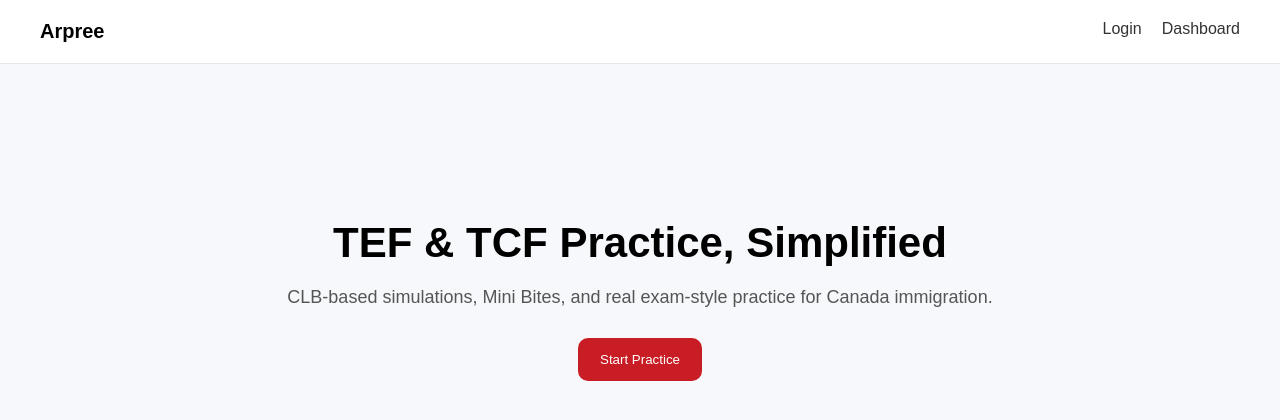
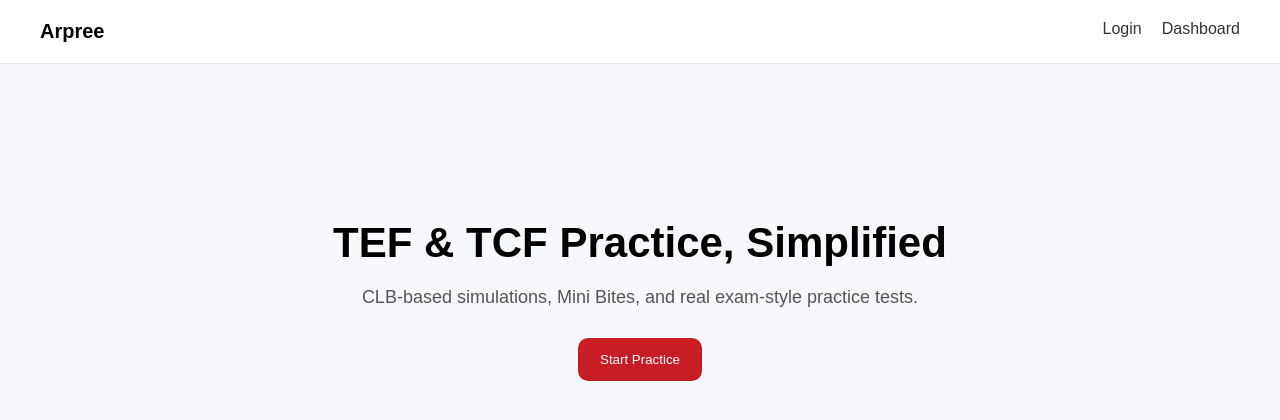
Before and after one commit to aaloopraantha/arpree, a Next.js app: page / in a window 1280 px wide. Shown: the top 420 px of the page. Built offline with nearby package versions, Linux system fonts and the light colour scheme.

Commit message:
Update page.js

```diff
--- a/app/page.js
+++ b/app/page.js
@@ -17,7 +17,7 @@ export default function Home() {
         </h1>
 
         <p style={styles.subtitle}>
-          CLB-based simulations, Mini Bites, and real exam-style practice for Canada immigration.
+          CLB-based simulations, Mini Bites, and real exam-style practice tests.
         </p>
 
         <button style={styles.button}>
```
